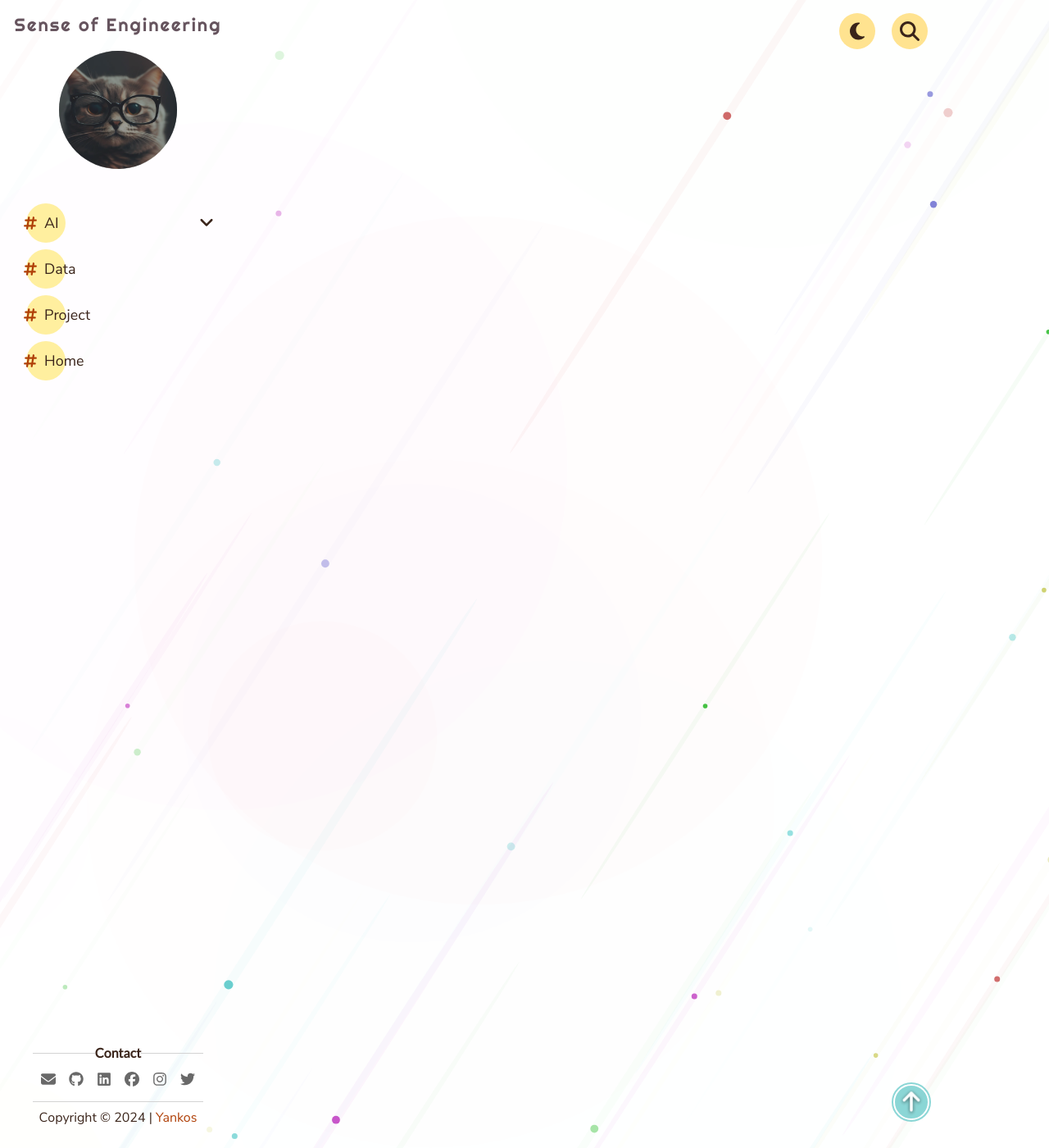
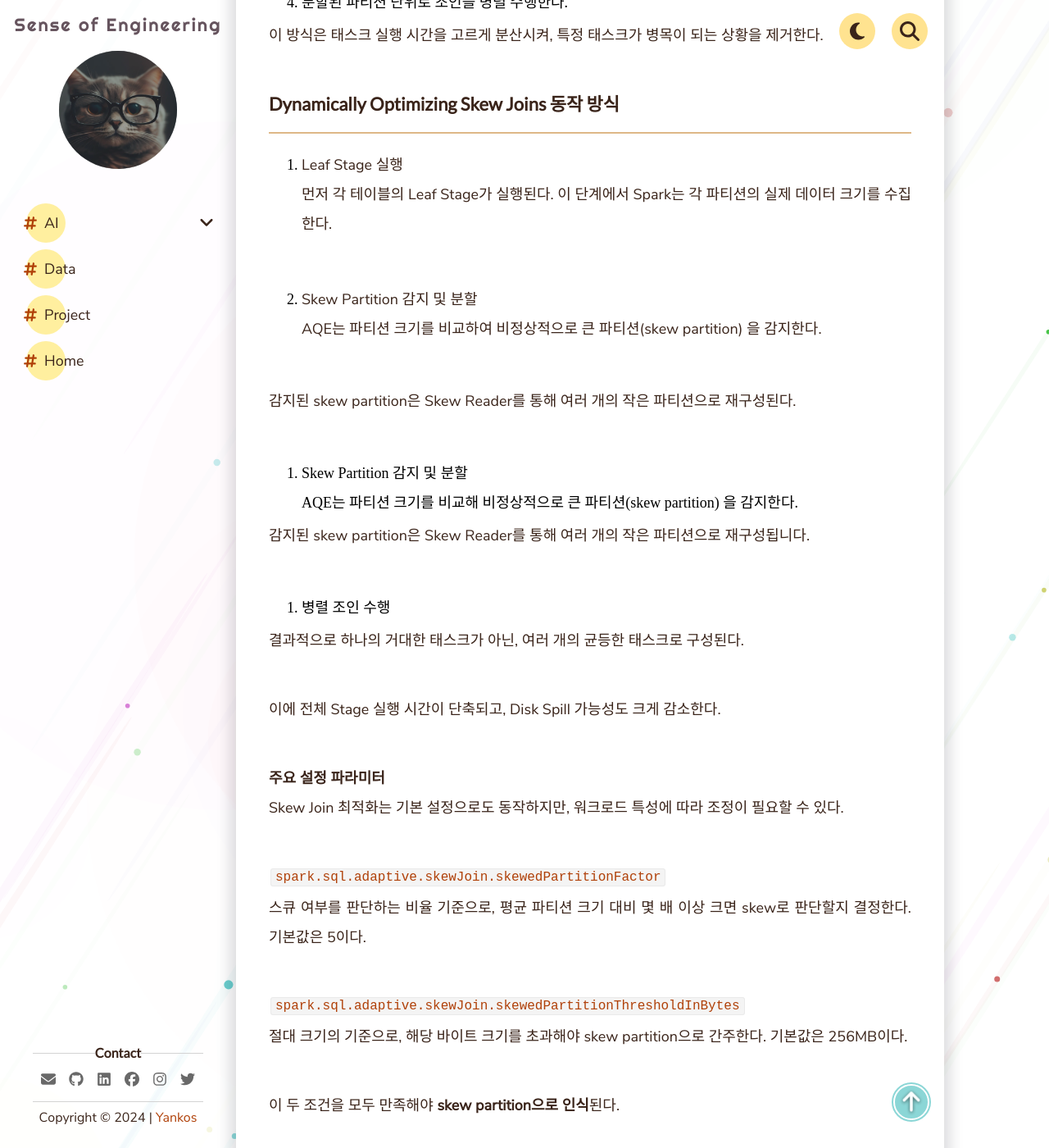
Before and after one commit to jjunier/jjunier.github.io, a Jekyll site: the page built from _pages/Data/DevCourse/post-014.md, in a window 1280 px wide and 1400 px high, scrolled down 38185 px. Shown: the whole window at 82% size. Built offline with Jekyll 4.4.1, drawn with Linux system fonts in a browser that asks for light colours; comment, search, counter and statistics services are not loaded; some of the changed text lies outside the part shown.

Commit message:
docs: update WIL14(title: Spark & SparkML) pages

```diff
--- a/_pages/Data/DevCourse/post-014.md
+++ b/_pages/Data/DevCourse/post-014.md
@@ -736,9 +736,68 @@ AQE는 단순한 파티션 조정 기능이 아니다. 다음과 같은 고급
 
 ## Spark Partition 학습
 ---
+### Dynamically Optimizing Skew Joins란 무엇인가?
+---
+Spark 환경에서 대규모 데이터를 처리하다 보면 데이터 스큐(skew) 문제는 성능 저하의 가장 흔한 원인 중 하나이다.
+Dynamically Optimizing Skew Joins는 이러한 스큐 문제를 **Spark AQE(Adaptive Query Execution)**가 런타임에 감지하고, 자동으로 최적화해주는 기능이다.
 
+### 왜 Skew Join 최적화가 필요한가?
+---
+Skew Partition이 만드는 병목 현상
 
+조인 연산 시 특정 파티션에 데이터가 과도하게 몰리면 다음과 같은 문제가 발생한다.
 
+- 대부분의 태스크는 빠르게 끝나지만, 소수의 태스크만 유독 오래 실행한다
+- 이 몇 개의 태스크 때문에 전체 Job / Stage 종료가 지연된다.
+- 스큐 파티션이 메모리를 초과하면 Disk Spill 발생한다.
+    - 디스크 I/O로 인해 성능이 급격히 저하된다.
+
+즉, 클러스터 자원은 충분한데도 불구하고 불균형한 데이터 분포 하나 때문에 전체 성능이 무너지는 상황이 발생한다.
+
+### AQE가 제시하는 해법
+---
+Spark의 AQE는 이러한 문제를 사전에 추측하지 않고, 실행 중에 관찰한 통계 정보를 기반으로 해결한다.
+
+AQE 기반 Skew Join 최적화는 다음과 같은 전략을 따릅니다.
+
+1. Skew Partition 존재 여부를 런타임에 탐지한다.
+2. Skew Partition을 더 작은 여러 파티션으로 분할된다.
+3. 조인 대상 반대편 파티션을 중복 생성한다.
+4. 분할된 파티션 단위로 조인을 병렬 수행한다.
+
+이 방식은 태스크 실행 시간을 고르게 분산시켜, 특정 태스크가 병목이 되는 상황을 제거한다.
+
+### Dynamically Optimizing Skew Joins 동작 방식
+---
+1. Leaf Stage 실행
+먼저 각 테이블의 Leaf Stage가 실행된다. 이 단계에서 Spark는 각 파티션의 실제 데이터 크기를 수집한다.
+
+2. Skew Partition 감지 및 분할
+AQE는 파티션 크기를 비교하여 비정상적으로 큰 파티션(skew partition) 을 감지한다.
+
+감지된 skew partition은 Skew Reader를 통해 여러 개의 작은 파티션으로 재구성된다.
+
+2. Skew Partition 감지 및 분할
+AQE는 파티션 크기를 비교해 비정상적으로 큰 파티션(skew partition) 을 감지한다.
+
+감지된 skew partition은 Skew Reader를 통해 여러 개의 작은 파티션으로 재구성됩니다.
+
+4. 병렬 조인 수행
+
+결과적으로 하나의 거대한 태스크가 아닌, 여러 개의 균등한 태스크로 구성된다.
+
+이에 전체 Stage 실행 시간이 단축되고, Disk Spill 가능성도 크게 감소한다.
+
+**주요 설정 파라미터**
+Skew Join 최적화는 기본 설정으로도 동작하지만, 워크로드 특성에 따라 조정이 필요할 수 있다.
+
+`spark.sql.adaptive.skewJoin.skewedPartitionFactor`
+스큐 여부를 판단하는 비율 기준으로, 평균 파티션 크기 대비 몇 배 이상 크면 skew로 판단할지 결정한다. 기본값은 5이다.
+
+`spark.sql.adaptive.skewJoin.skewedPartitionThresholdInBytes`
+절대 크기의 기준으로, 해당 바이트 크기를 초과해야 skew partition으로 간주한다. 기본값은 256MB이다.
+
+이 두 조건을 모두 만족해야 **skew partition으로 인식**된다.
 
 ## Spark ML 소개와 ML 모델 빌딩
 ---
```
